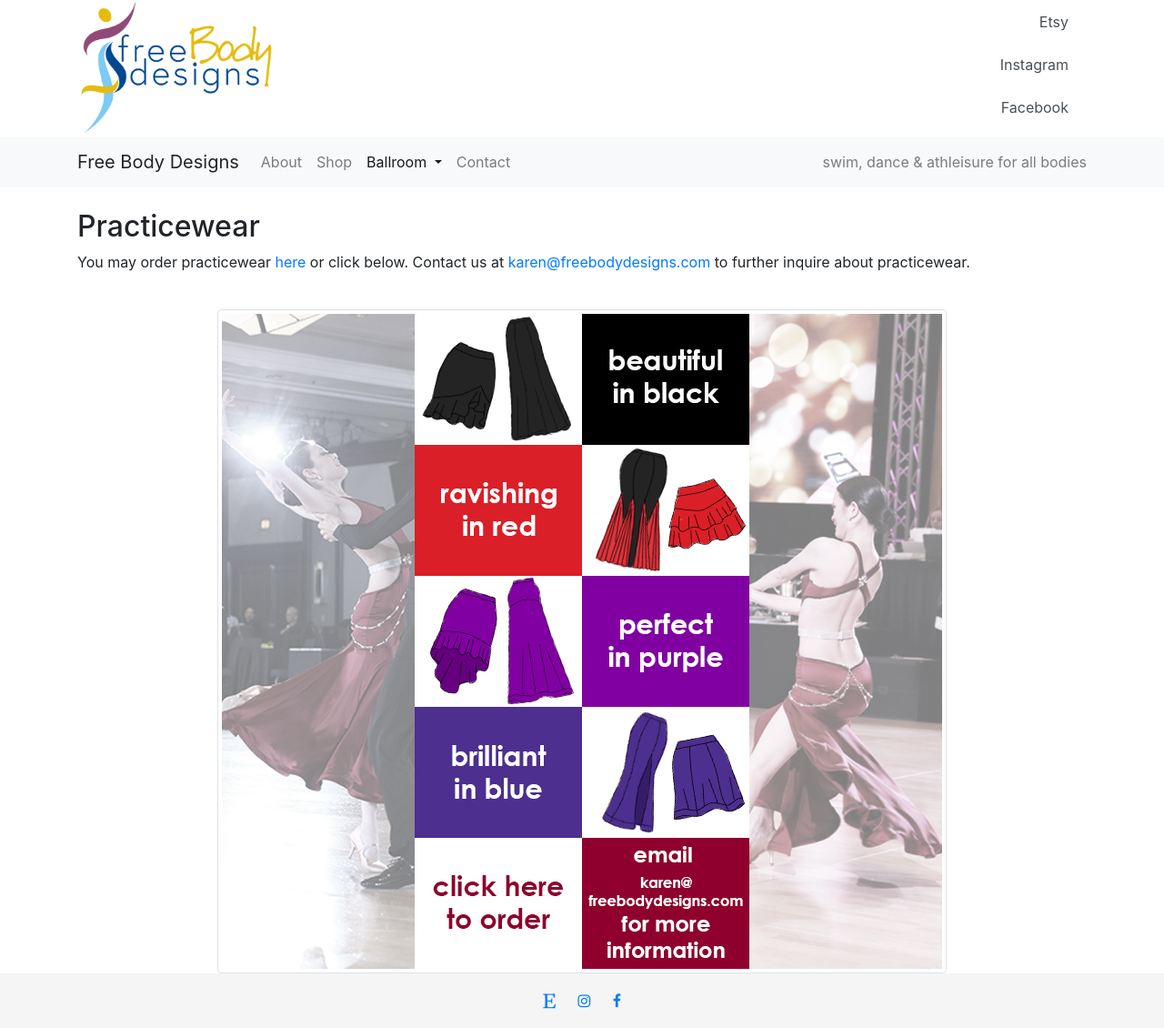
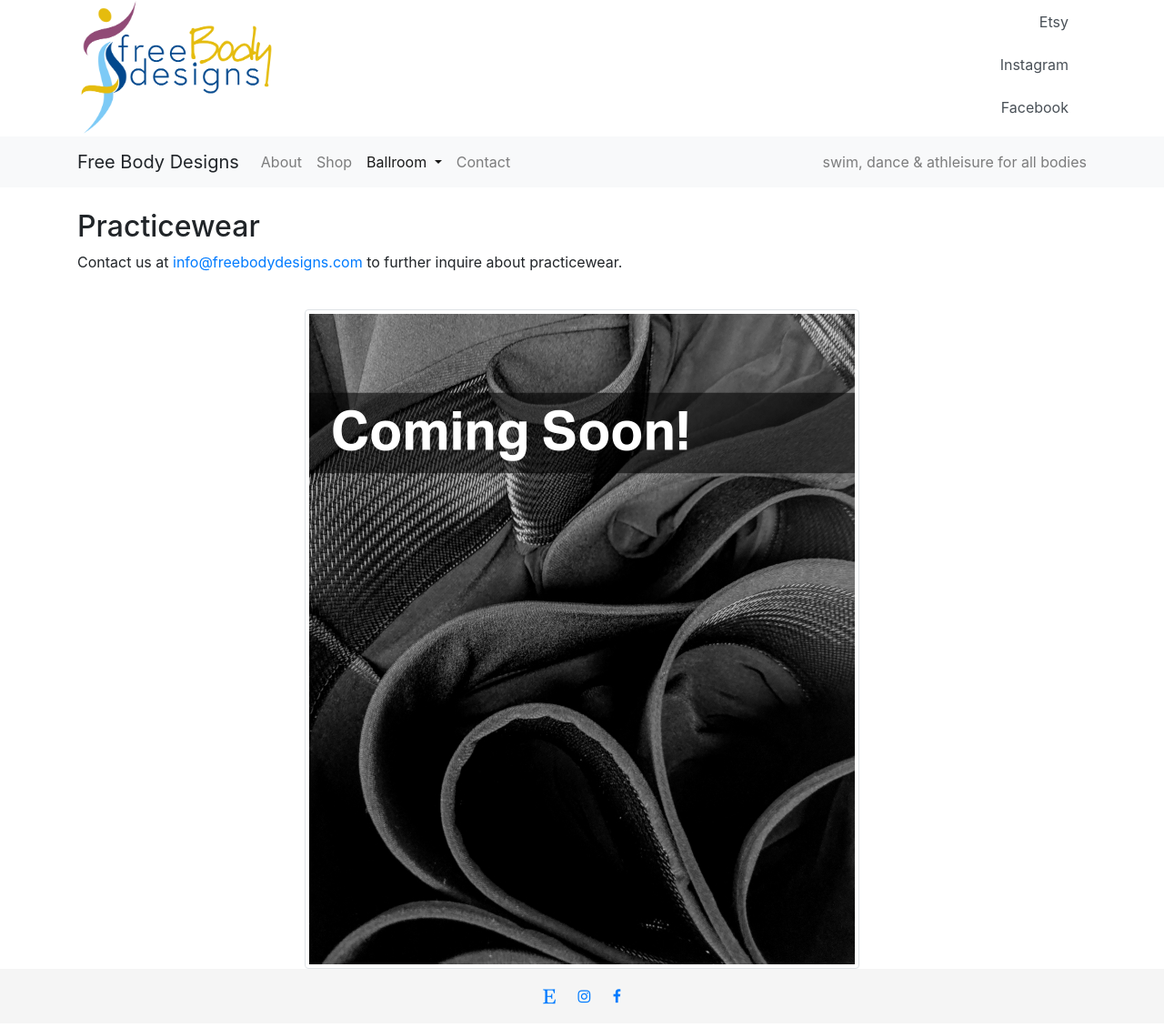
Before and after one commit to FreeBodyDesigns/FreeBodyDesigns.github.io, a Jekyll site: the page built from practicewear/index.html, in a window 1280 px wide. Shown: the whole page at 91% size. Built offline with Jekyll 4.4.1, drawn with Linux system fonts in a browser that asks for light colours.

Commit message:
Update practicewear and add more dance-related pages

```diff
--- a/_layouts/default.html
+++ b/_layouts/default.html
@@ -1,7 +1,7 @@
 <!doctype html>
 <html lang="en">
   <head>
-    <title>Free Body Designs</title>
+    <title>{% if page.title %}{{ page.title }}{% else %}Free Body Designs{% endif %}</title>
     <meta name="author" content="Eric Lam" />
     <meta name="description" content="Swim, dance, and athleisure for all bodies" />
     <meta name="keywords" content="athleisure" />
@@ -60,6 +60,9 @@
 		<!-- <a class="dropdown-item" href="/dance">Ballroom Dancewear</a> -->
 		<a class="dropdown-item" href="/custom-costumes">Custom Costumes</a>
 		<a class="dropdown-item" href="/practicewear">Practicewear</a>
+		<a class="dropdown-item" href="/repairs">Repairs</a>
+		<a class="dropdown-item" href="/alterations">Alterations</a>
+		<a class="dropdown-item" href="/order">Order</a>
 	      </div>
 	    </li>
 	    <!-- <a class="nav-item nav-link" id="nav-blog" href="#">Blog</a> -->
--- a/contact/index.html
+++ b/contact/index.html
@@ -1,4 +1,5 @@
 ---
 layout: default
+title: Contact
 ---
 <p>Contact <a href="mailto:karen@freebodydesigns.com">karen@freebodydesigns.com</a> for more information.</p>
--- a/custom-costumes/index.html
+++ b/custom-costumes/index.html
@@ -1,8 +1,9 @@
 ---
 layout: default
+title: Custom Costumes
 ---
 <h2>Custom Ballroom/Latin Costumes</h2>
-<p>Contact us at <a href="mailto:karen@freebodydesigns.com">karen@freebodydesigns.com</a> to inquire about custom ballroom costumes.</p>
+<p>Contact us at <a href="mailto:info@freebodydesigns.com">info@freebodydesigns.com</a> to inquire about custom ballroom costumes.</p>
 <br />
 
 <div class="row">
--- a/index.html
+++ b/index.html
@@ -10,4 +10,4 @@ layout: default
 <p>After seeing many friends of all sizes upset about the small range of sizes in attractive swimwear and activewear, Karen started to feel an urge to fill that hole in the market. She personally understands the gripes of these people, as she is naturally a very small size and often times her clothing selection in stores is very limited or even nonexistent. While it is a different problem that many plus size women have, Karen empathizes and vows to be as inclusive as possible.</p>
 
 <h2>Sizing</h2>
-<p>Free Body Designs carries a large size range from XS to 4X in most ready-to-wear products. However, all bodies are different, and some have different proportions. Free Body Designs is happy to create anything carried in the shop using your provided measurements for a small additional fee. Simply contact info@freebodydesigns to place your order!</p>
+<p>Free Body Designs carries a large size range from XS to 4X in most ready-to-wear products. However, all bodies are different, and you should celebrate yours! We’ve got you covered, from big boobs to little boobs or none at all, asymmetrical shoulders and hips, and any other unique features. Whatever your needs are, Free Body Designs is happy to work with you to create something that works with your body. Simply contact <a href="mailto:info@freebodydesigns.com">info@freebodydesigns.com</a> to place your order!</p>
--- a/practicewear/index.html
+++ b/practicewear/index.html
@@ -1,8 +1,9 @@
 ---
 layout: default
+title: Practicewear
 ---
 <h2>Practicewear</h2>
-<p>You may order practicewear <a href="https://docs.google.com/forms/d/e/1FAIpQLScgAILD28qxQBV3fsBy1tyaZgkSEs5_5-LEMdtfjJiaZDTUgQ/viewform">here</a> or click below. Contact us at <a href="mailto:karen@freebodydesigns.com">karen@freebodydesigns.com</a> to further inquire about practicewear.</p>
+<p>Contact us at <a href="mailto:info@freebodydesigns.com">info@freebodydesigns.com</a> to further inquire about practicewear.</p>
 <br />
 
-<a href="https://docs.google.com/forms/d/e/1FAIpQLScgAILD28qxQBV3fsBy1tyaZgkSEs5_5-LEMdtfjJiaZDTUgQ/viewform" title="Click here to order practicewear"><img class="img-fluid img-thumbnail mx-auto" src="/images/color_styles.jpg" /></a>
+<a href="mailto:info@freebodydesigns.com" title="Click here to order practicewear"><img class="img-fluid img-thumbnail mx-auto" src="/images/practicewear-coming-soon.jpg" /></a>
```
Also changed, not shown: alterations/index.html (added, +18 -0 lines), order/index.html (added, +20 -0 lines), repairs/index.html (added, +27 -0 lines), images/after-min.jpg (added), images/before-min.jpg (added), images/practicewear-coming-soon.jpg (added), 2 other files.
